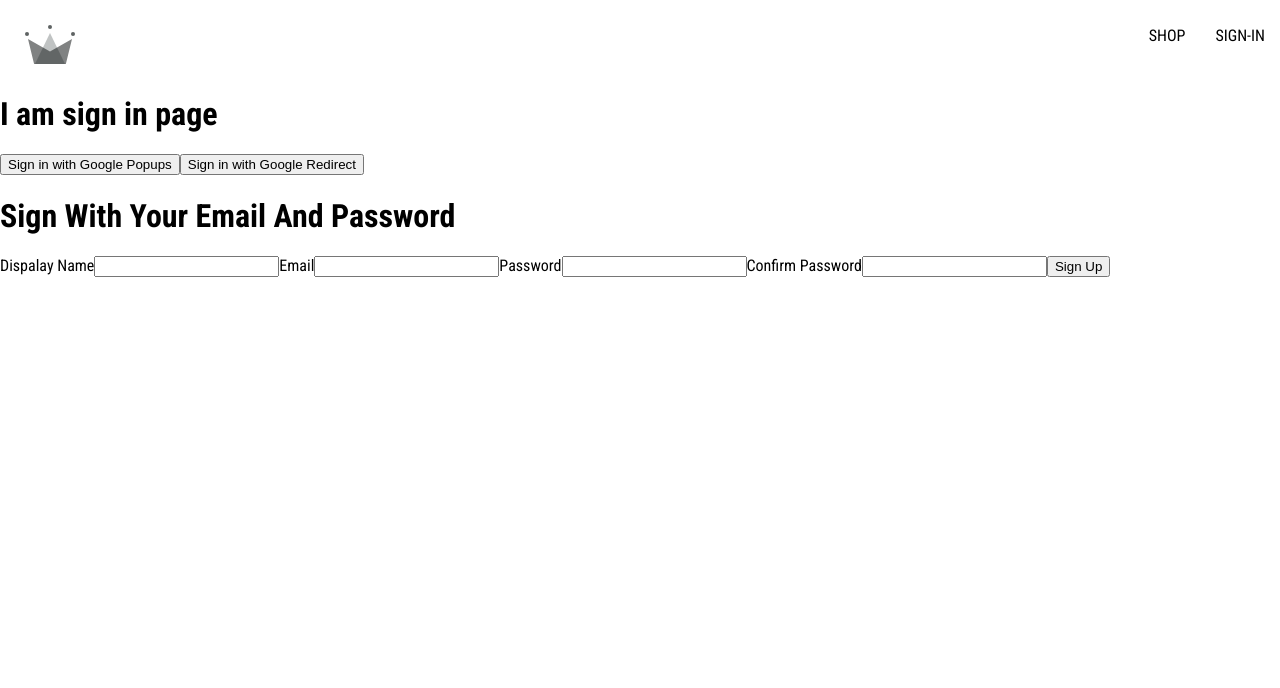
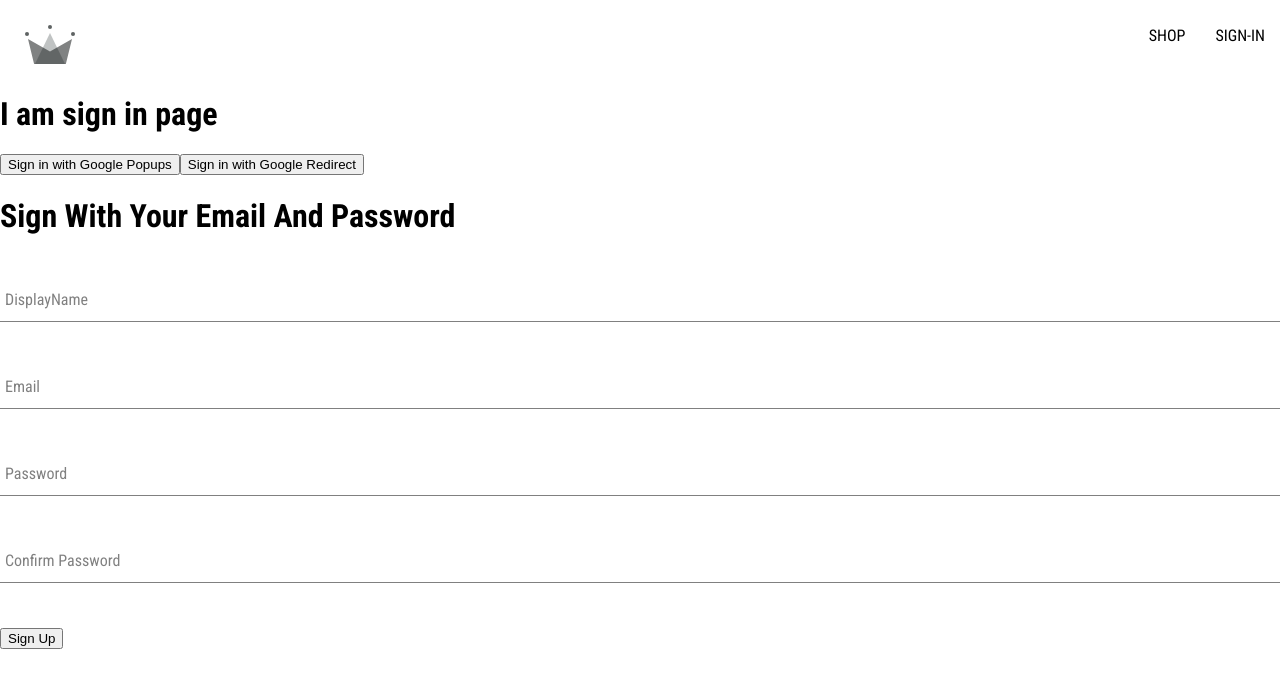
Before and after one commit to devtricks-company/clothing, a React (Create React App) app: page /signIn in a window 1280 px wide. Shown: the top 688 px of the page. Built offline with nearby package versions, Linux system fonts and the light colour scheme.

Commit message:
adding input form

```diff
--- /dev/null
+++ b/src/components/form-input/form-input.component.jsx
@@ -0,0 +1,22 @@
+import React from "react";
+import './form-input.styles.scss';
+
+const FormInput = ({ label, ...otherProps }) => {
+  return (
+    <div className="group">
+
+      <input className="form-input" {...otherProps} />
+      {label && (
+        <label
+          className={`${
+            otherProps.value.length ? "shrink" : ""
+          } form-input-label`}
+        >
+          {label}
+        </label>
+      )}
+    </div>
+  );
+};
+
+export default FormInput;
--- /dev/null
+++ b/src/components/form-input/form-input.styles.scss
@@ -0,0 +1,54 @@
+$sub-color: grey;
+$main-color: black;
+
+@mixin shrinkLabel {
+  top: -14px;
+  font-size: 12px;
+  color: $main-color;
+}
+
+.group {
+  position: relative;
+  margin: 45px 0;
+
+  .form-input {
+    background: none;
+    background-color: white;
+    color: $sub-color;
+    font-size: 18px;
+    padding: 10px 10px 10px 5px;
+    display: block;
+    width: 100%;
+    border: none;
+    border-radius: 0;
+    border-bottom: 1px solid $sub-color;
+    margin: 25px 0;
+
+    &:focus {
+      outline: none;
+    }
+
+    &:focus ~ .form-input-label {
+      @include shrinkLabel();
+    }
+  }
+
+  input[type='password'] {
+    letter-spacing: 0.3em;
+  }
+
+  .form-input-label {
+    color: $sub-color;
+    font-size: 16px;
+    font-weight: normal;
+    position: absolute;
+    pointer-events: none;
+    left: 5px;
+    top: 10px;
+    transition: 300ms ease all;
+
+    &.shrink {
+      @include shrinkLabel();
+    }
+  }
+}
--- a/src/components/sign-up-form/sign-up-form.component.jsx
+++ b/src/components/sign-up-form/sign-up-form.component.jsx
@@ -1,5 +1,6 @@
 import React, { useState } from "react";
 import { createAuthUserWithEmailAndPassword,createUserDocumentFromAuth } from "../../utils/firebase/firebase.utils";
+import FormInput from "../form-input/form-input.component";
 const defaultFormFields = {
   displayName: "",
   email: "",
@@ -38,8 +39,9 @@
     <div>
       <h1>Sign With Your Email And Password</h1>
       <form onSubmit={handleSubmit}>
-        <label>Dispalay Name</label>
-        <input
+
+        <FormInput
+        label="DisplayName"
           type="text"
           name="displayName"
           required
@@ -47,8 +49,9 @@
           onChange={handleChange}
         />
 
-        <label>Email</label>
-        <input
+
+        <FormInput
+        label="Email"
           type="email"
           name="email"
           required
@@ -56,8 +59,9 @@
           onChange={handleChange}
         />
 
-        <label>Password</label>
-        <input
+
+        <FormInput
+           label="Password"
           type="password"
           name="password"
           required
@@ -65,8 +69,9 @@
           onChange={handleChange}
         />
 
-        <label>Confirm Password</label>
-        <input
+
+        <FormInput
+        label="Confirm Password"
           type="password"
           name="confirmPassword"
           required
```
